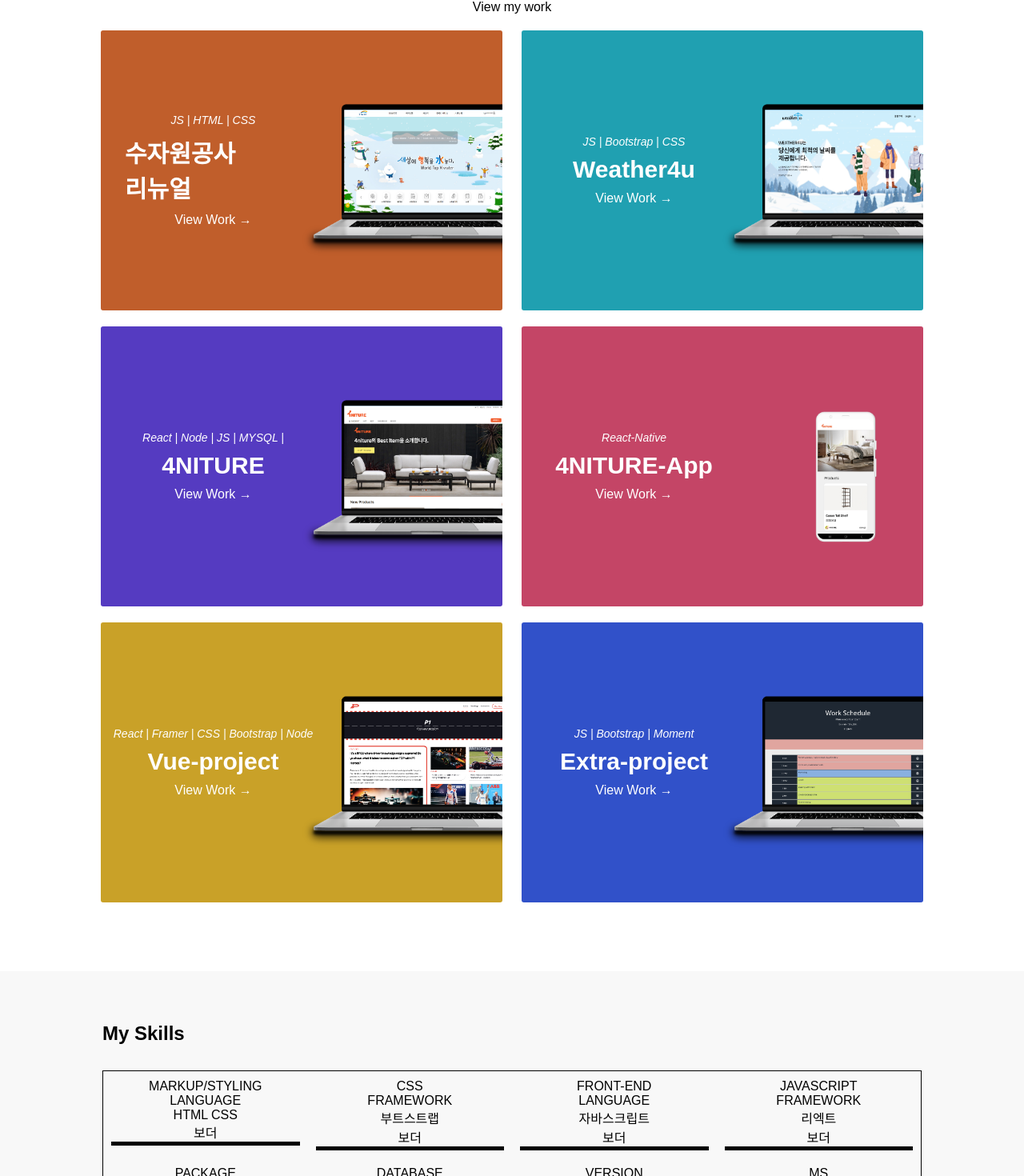
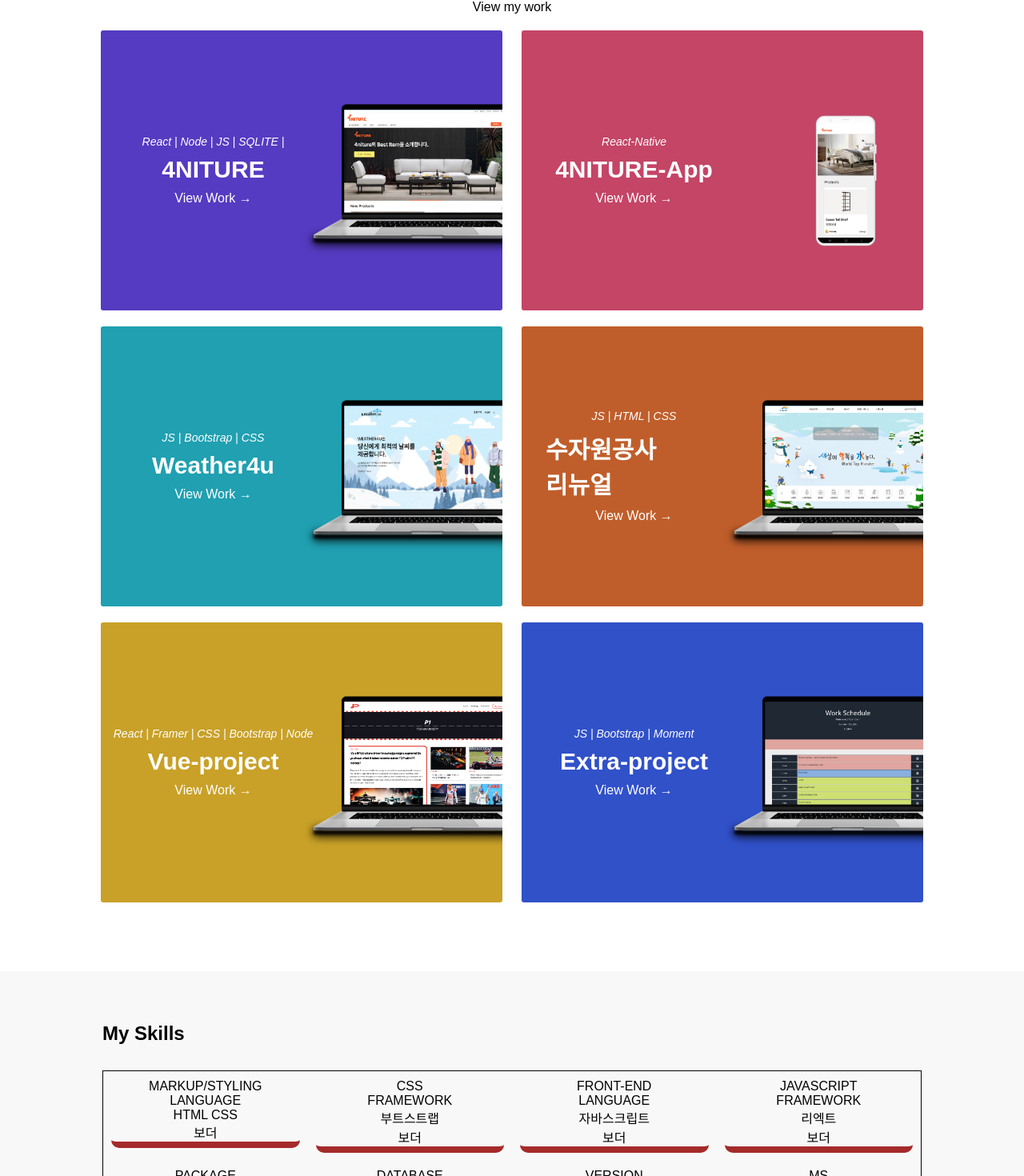
Before and after one commit to dosang12/portfolio_ex, a React (Create React App) app: page / in a window 1280 px wide. Shown: the part 1512-2982 px from the top of the page at 80% size. Built offline with nearby package versions, Linux system fonts and the light colour scheme; a web font is replaced by a local one.

Commit message:
순서변경

```diff
--- a/src/components/Skills/Skills.jsx
+++ b/src/components/Skills/Skills.jsx
@@ -111,17 +111,15 @@ const Myskills = styled.div`
     display: flex;
     flex-flow: wrap;
     border: 1px solid black;
-
   }
   .skillbox {
-    position
     display: flex;
     flex-direction: column;
     width: 25%;
     padding: 10px;
     @media (max-width: 982px) {
-    width: 50%;
-  }
+      width: 50%;
+    }
 
     .row_first {
       display: flex;
@@ -141,11 +139,11 @@ const Myskills = styled.div`
     .row_third {
       display: flex;
       justify-content: center;
-      border-bottom: 5px solid black;
-      border-radius
+      border-bottom: 8px solid brown;
+      border-radius: 10px;
       span {
         text-align: center;
-    }
+      }
     }
   }
 `;
--- a/src/components/projects/projectsData.json
+++ b/src/components/projects/projectsData.json
@@ -1,13 +1,23 @@
 [
   {
-    "title": "수자원공사 리뉴얼",
-    "image": "./projectImages/K_water.png",
-    "technologies": "JS | HTML | CSS",
-    "description": "작년 2022년 우리나라에서는 찾아보기 힘들었던 가뭄 현상이 심각한 문제로 대두 되었고. 지금도 남부지방에는 물부족 심화현상으로 물 자원에 대한 중요성이 커지고 있지만 많은 사람들이 그 심각성에 대해 깨닫지 못하고 있다. 따라서 물도 유한한 자원으로 보고 더욱 소중히 해야한다는 마음을 다시 새기기 위해. 수자원공사 벤치마킹 준비해 보았다. ",
-    "github": "https://github.com/mdyeates/bike-buddy",
-    "deployed": "https://norrinradd8.github.io/bike_buddy/",
-    "bgcolor": "#f37737",
+    "title": "4NITURE",
+    "image": "./projectImages/4niture.png",
+    "technologies": "React | Node | JS | SQLITE | ",
+    "description": "Team Dashboard is a Node command-line application that takes in information about employees to generate a dynamic HTML web page.",
+    "github": "https://github.com/dosang12/react_project_1_front.git",
+    "deployed": "https://react-project-1-front-juxbq88ee-dosang12.vercel.app/",
+    "bgcolor": "#6c4bf4",
     "id": "1"
+  },
+  {
+    "title": "4NITURE-App",
+    "image": "./projectImages/4niture_native.png",
+    "technologies": "React-Native",
+    "description": "A quiz app on the fundamentals of JavaScript. There are 5 randomly selected multiple-choice questions and the user will have a time limit of 50 seconds. The remaining time will determine their score at the end. The user will be penalised by 10 seconds for every incorrect answer.",
+    "github": "https://github.com/mdyeates/coding-quiz",
+    "deployed": "https://mdyeates.github.io/coding-quiz/",
+    "bgcolor": "#f85781",
+    "id": "2"
   },
   {
     "title": "Weather4u",
@@ -17,29 +27,18 @@
     "github": "https://github.com/mdyeates/weather-app",
     "deployed": "https://mdyeates.github.io/weather-app/",
     "bgcolor": "#29cbe0",
-    "id": "2"
-  },
-  {
-    "title": "4NITURE",
-    "image": "./projectImages/4niture.png",
-    "technologies": "React | Node | JS | MYSQL | ",
-    "description": "Team Dashboard is a Node command-line application that takes in information about employees to generate a dynamic HTML web page.",
-    "github": "https://github.com/mdyeates/team-dashboard",
-    "deployed": "https://drive.google.com/file/d/1_atUXTM-L9r4NccsrPaaWqPyNu37ftwH/view",
-    "bgcolor": "#6c4bf4",
     "id": "3"
   },
   {
-    "title": "4NITURE-App",
-    "image": "./projectImages/4niture_native.png",
-    "technologies": "React-Native",
-    "description": "A quiz app on the fundamentals of JavaScript. There are 5 randomly selected multiple-choice questions and the user will have a time limit of 50 seconds. The remaining time will determine their score at the end. The user will be penalised by 10 seconds for every incorrect answer.",
-    "github": "https://github.com/mdyeates/coding-quiz",
-    "deployed": "https://mdyeates.github.io/coding-quiz/",
-    "bgcolor": "#f85781",
+    "title": "수자원공사 리뉴얼",
+    "image": "./projectImages/K_water.png",
+    "technologies": "JS | HTML | CSS",
+    "description": "작년 2022년 우리나라에서는 찾아보기 힘들었던 가뭄 현상이 심각한 문제로 대두 되었고. 지금도 남부지방에는 물부족 심화현상으로 물 자원에 대한 중요성이 커지고 있지만 많은 사람들이 그 심각성에 대해 깨닫지 못하고 있다. 따라서 물도 유한한 자원으로 보고 더욱 소중히 해야한다는 마음을 다시 새기기 위해. 수자원공사 벤치마킹 준비해 보았다. ",
+    "github": "https://github.com/mdyeates/bike-buddy",
+    "deployed": "https://norrinradd8.github.io/bike_buddy/",
+    "bgcolor": "#f37737",
     "id": "4"
   },
-
   {
     "title": "Vue-project",
     "image": "./projectImages/P1.png",
@@ -48,7 +47,7 @@
     "github": "https://github.com/Jake-W95/P1",
     "deployed": "https://p1-heroes.netlify.app/",
     "bgcolor": "#ffcc33",
-    "id": "1"
+    "id": "5"
   },
 
   {
```
